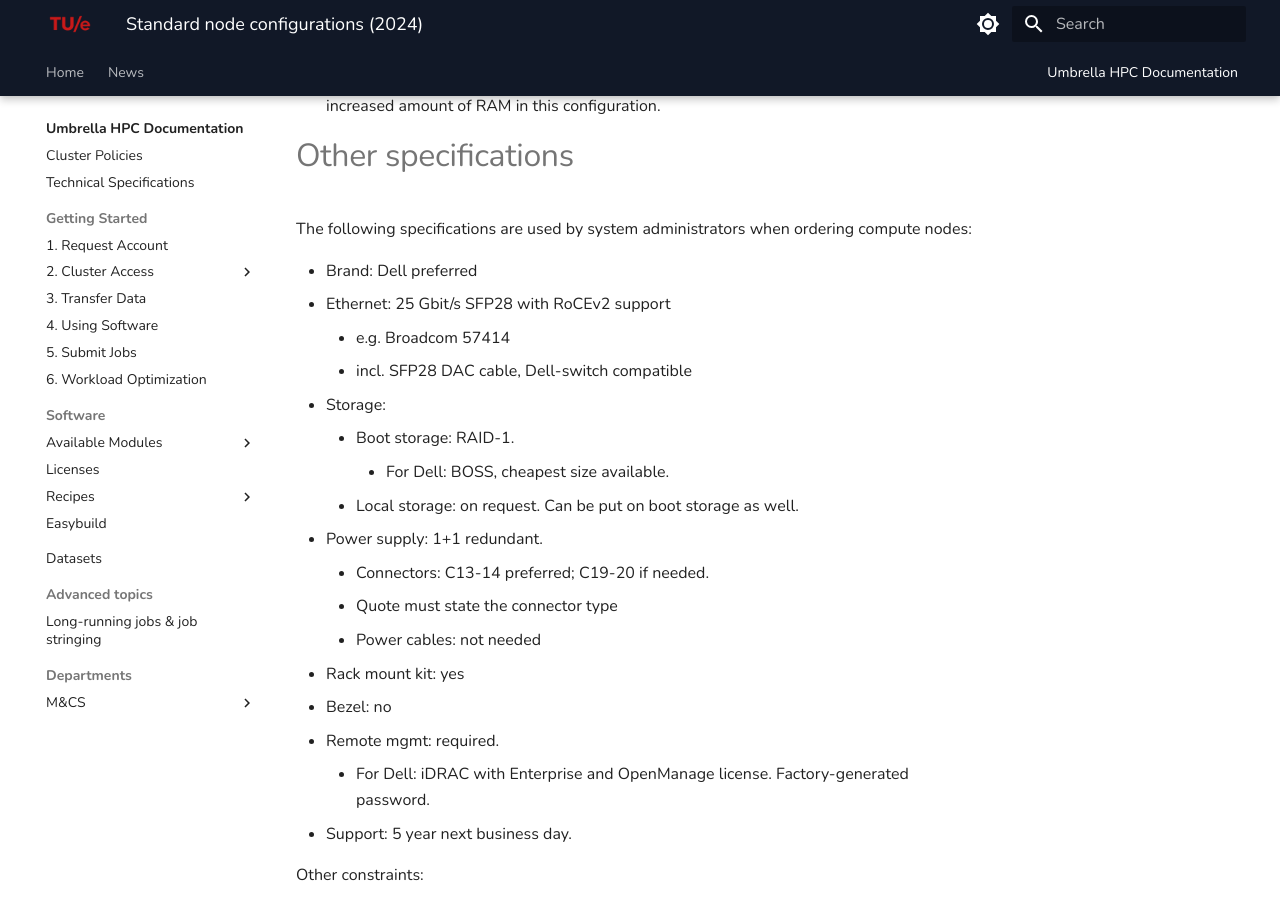
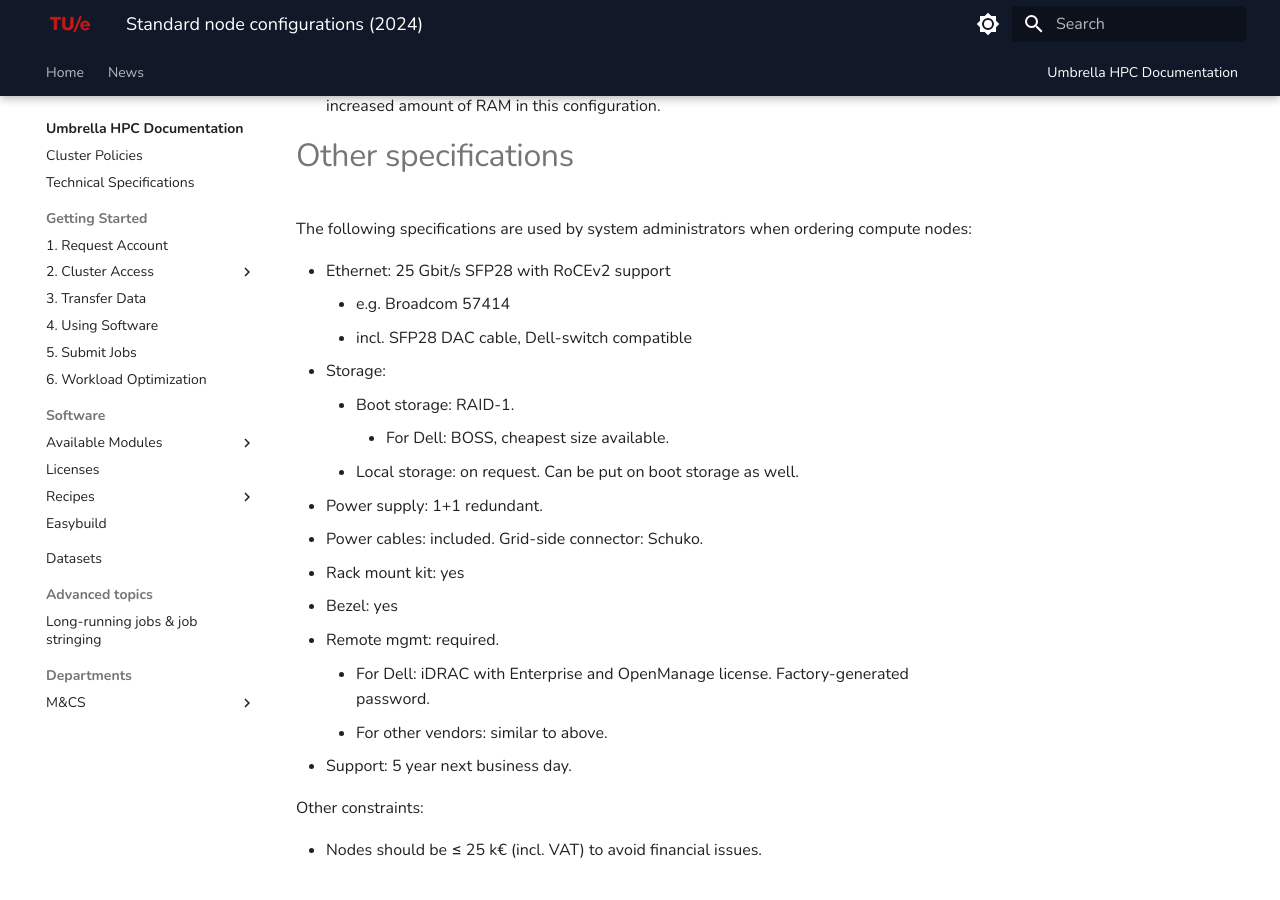
Before and after one commit to gferhpc/supercomputing.tue.nl, an MkDocs documentation site: the page built from pages/documentation/standard_configs_2024.md, in a window 1280 px wide and 900 px high, scrolled down 1770 px. Built offline with MkDocs 1.6.1 and Material for MkDocs 9.7.7, drawn with Linux system fonts in a browser that asks for light colours.

Commit message:
docs: updated configs 2024

```diff
--- a/pages/documentation/standard_configs_2024.md
+++ b/pages/documentation/standard_configs_2024.md
@@ -129,7 +129,6 @@
 
 The following specifications are used by system administrators when ordering compute nodes:
 
-- Brand: Dell preferred
 - Ethernet: 25 Gbit/s SFP28 with RoCEv2 support
     - e.g. Broadcom 57414
     - incl. SFP28 DAC cable, Dell-switch compatible
@@ -138,13 +137,12 @@
         - For Dell: BOSS, cheapest size available.
     - Local storage: on request.  Can be put on boot storage as well.
 - Power supply: 1+1 redundant.
-    - Connectors: C13-14 preferred; C19-20 if needed.
-    - Quote must state the connector type
-    - Power cables: not needed
+- Power cables: included.  Grid-side connector: Schuko.
 - Rack mount kit: yes
-- Bezel: no
+- Bezel: yes
 - Remote mgmt: required.
     - For Dell: iDRAC with Enterprise and OpenManage license.  Factory-generated password.
+    - For other vendors: similar to above.
 - Support: 5 year next business day.
 
 Other constraints:
```
